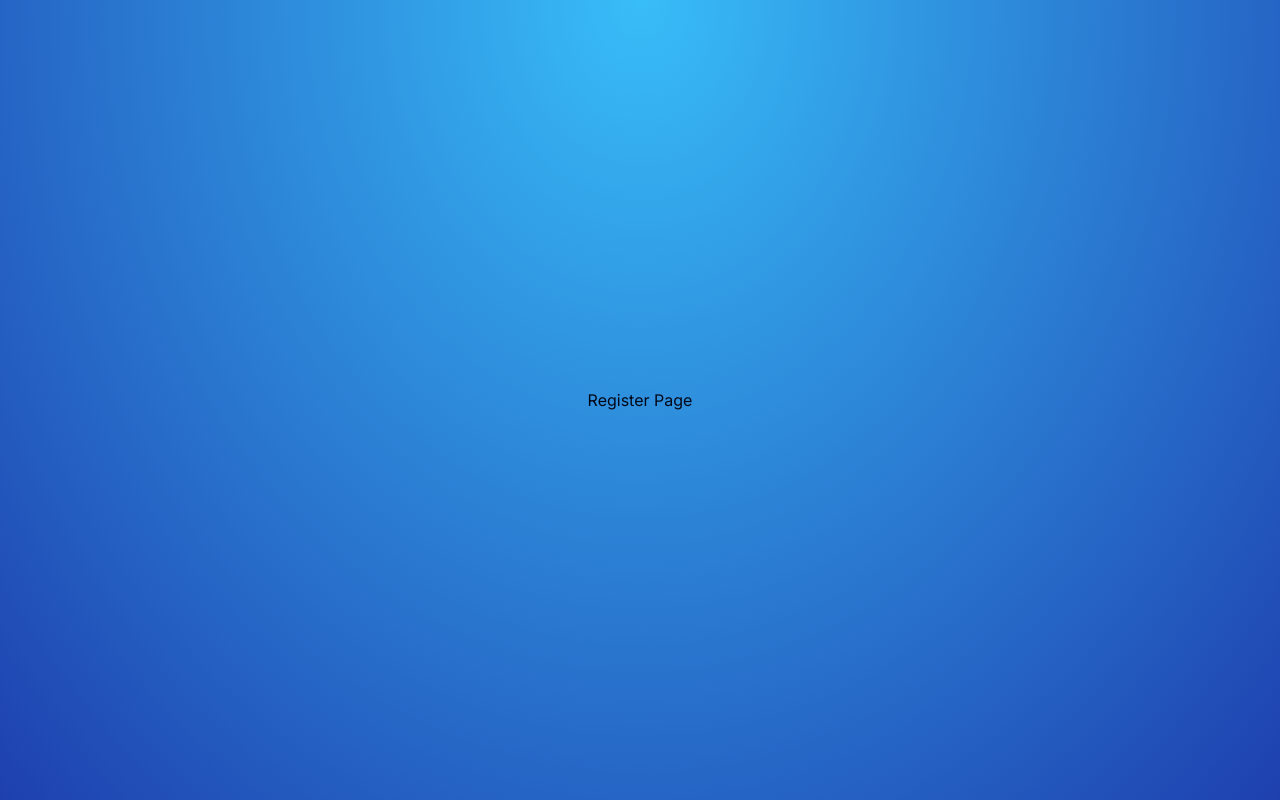
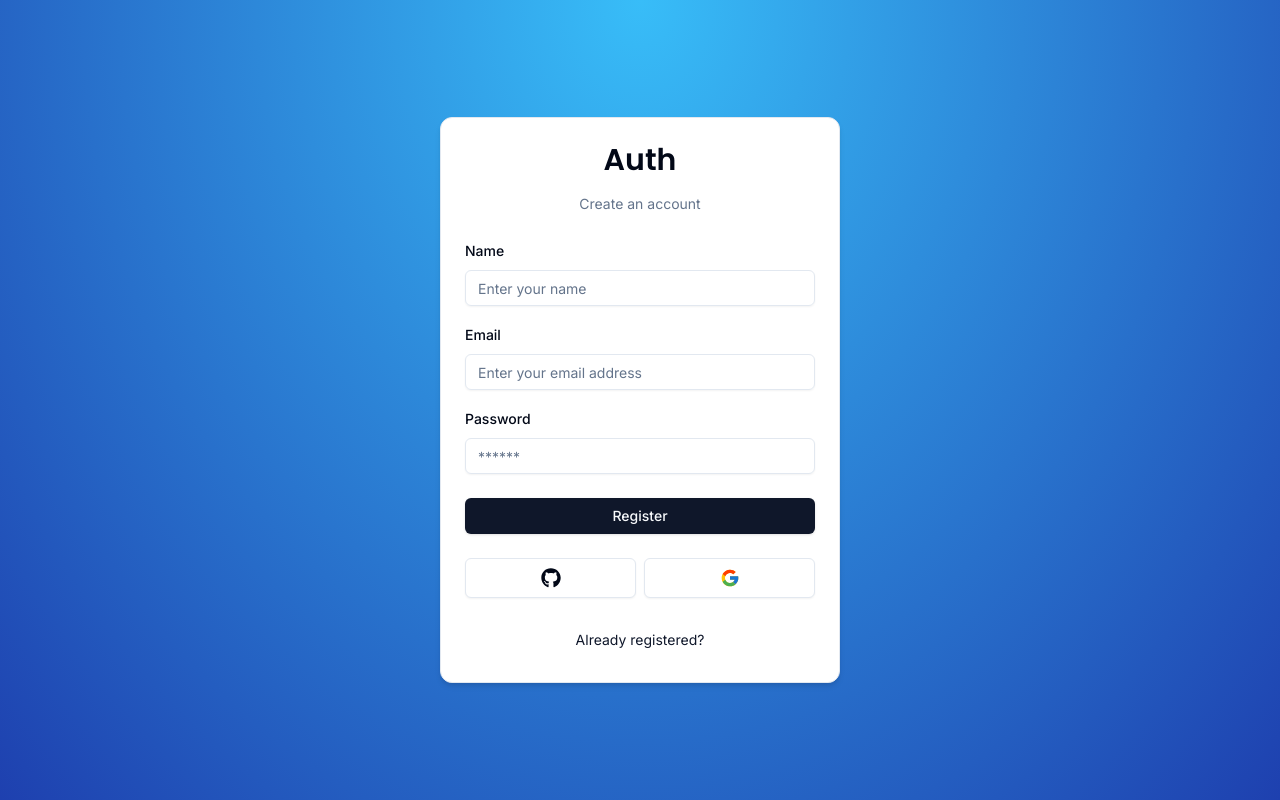
Before and after one commit to mike-shields-dev/next-auth-v5-tut, a Next.js app: page /register in a window 1280 px wide. Built offline with nearby package versions, Linux system fonts and the light colour scheme.

Commit message:
feat: /register page displays RegisterForm

```diff
--- a/src/app/(auth)/register/page.tsx
+++ b/src/app/(auth)/register/page.tsx
@@ -1,3 +1,5 @@
+import { RegisterForm } from "@/components/auth/register-form";
+
 export default function RegisterPage() {
-  return <h1>Register Page</h1>;
+  return <RegisterForm />;
 }
```
